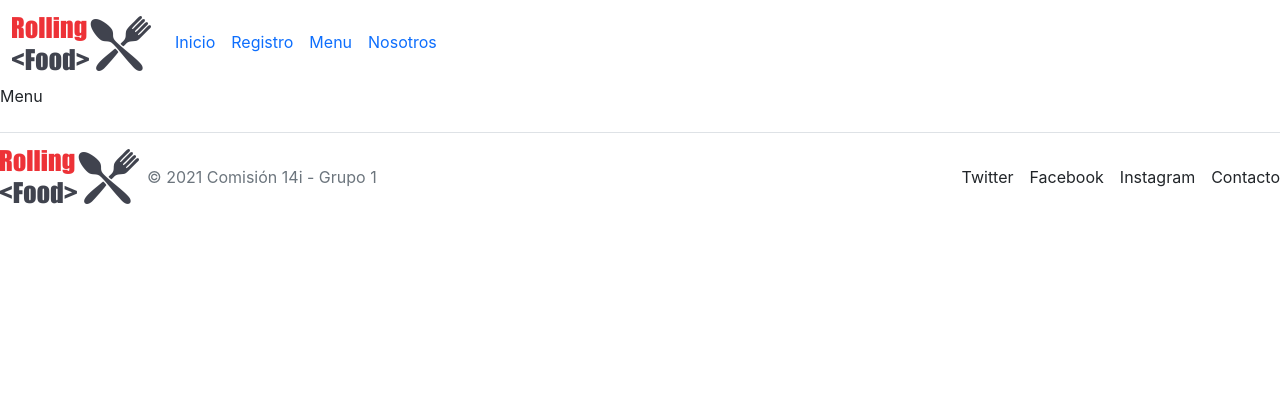
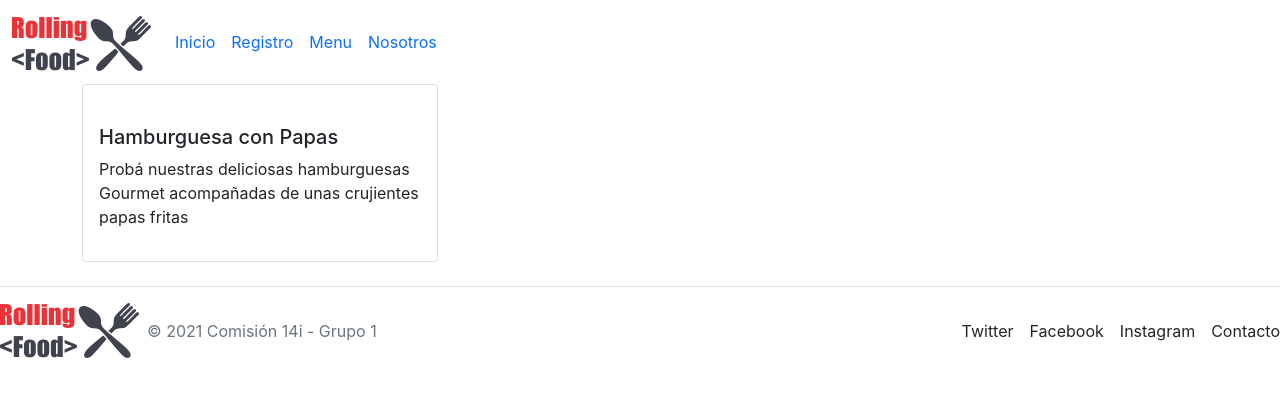
Before and after one commit to jcmartinezissa/Menu_Restaurante, a React (Create React App) app in the folder frontend/: page /menu in a window 1280 px wide. Shown: the top 396 px of the page. Built offline with nearby package versions, Linux system fonts and the light colour scheme.

Commit message:
Ejemplo de card para Menu.

```diff
--- a/frontend/src/components/Menu.js
+++ b/frontend/src/components/Menu.js
@@ -1,10 +1,29 @@
 import React from "react";
-
+import hamburguesa from "../components/Menu";
 const Menu = () => {
   return (
-    <div>
-      <p> Menu </p>
-    </div>
+    <>
+      <div className="container">
+        <div className="row">
+          <div className="card-wrapper col-lg-4 col-md-6 col-xs-12">
+            <div className="card">
+              <div className="card-img-efecto card-img-top">
+                <img src={hamburguesa} />
+              </div>
+              <div className="card-body">
+                <h5 className="card-title"> Hamburguesa con Papas </h5>
+                <div className="card-content">
+                  <p className="texto-maridaje">
+                    Probá nuestras deliciosas hamburguesas Gourmet acompañadas
+                    de unas crujientes papas fritas
+                  </p>
+                </div>
+              </div>
+            </div>
+          </div>
+        </div>
+      </div>
+    </>
   );
 };
 
```
Also changed, not shown: frontend/src/components/Menu/hamburguesa.jpg (added), frontend/src/components/Menu/pizza.jpg (added).
